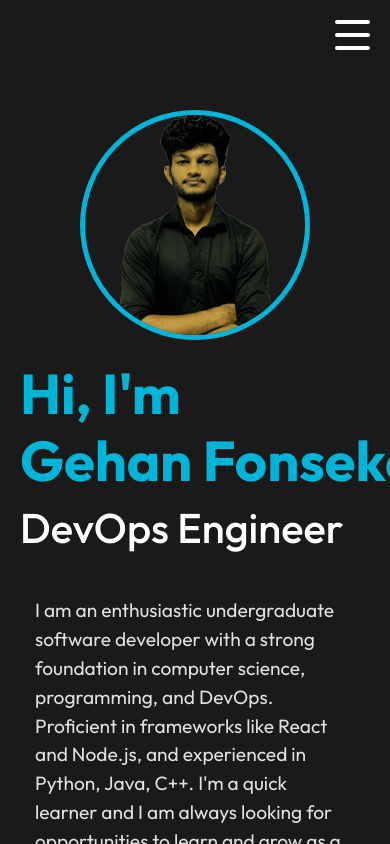
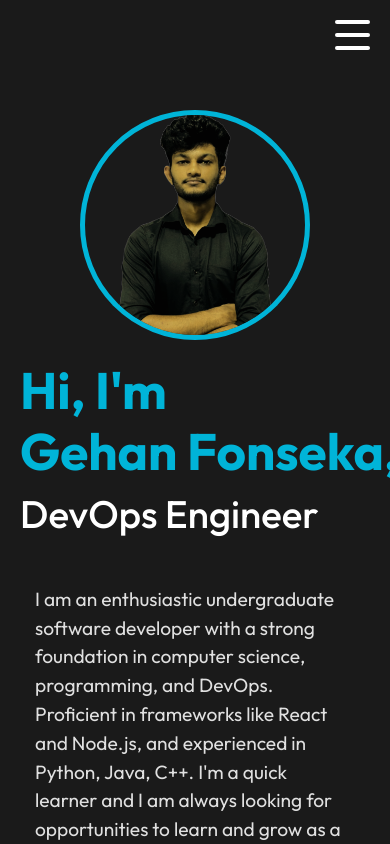
Before and after one commit to GehanFonseka/GehanFonseka.github.io, a React (Vite) app: page / in a window 390 px wide. Shown: the top 844 px of the page. Built offline with nearby package versions, Linux system fonts and the light colour scheme.

Commit message:
update projects

```diff
--- a/src/Components/Navbar/Hero/Hero.css
+++ b/src/Components/Navbar/Hero/Hero.css
@@ -160,16 +160,18 @@
     }
 
     .hero h1 {
-        font-size: 2.5rem;
+        font-size: 2.3rem;
         font-weight: 700;
+        text-align: left;
+        margin-left: 0%;
     }
 
     .hero h1 span {
-        font-size: 3.5rem;
+        font-size: 3.2rem;
     }
 
     .typing-text {
-        font-size: 2.6rem;
+        font-size: 2.4rem;
         font-weight: 500;
         text-align: left;
         width: 100%;
--- a/src/Components/Navbar/Hero/Hero.jsx
+++ b/src/Components/Navbar/Hero/Hero.jsx
@@ -4,7 +4,7 @@
 import AnchorLink from 'react-anchor-link-smooth-scroll';
 
 const Hero = () => {
-  const titles = ['Software Developer', 'DevOps Engineer'];
+  const titles = ['Software Engineer', 'DevOps Engineer'];
   const typingSpeed = 120;
   const deletingSpeed = 60;
   const delayBetween = 1500;
```
